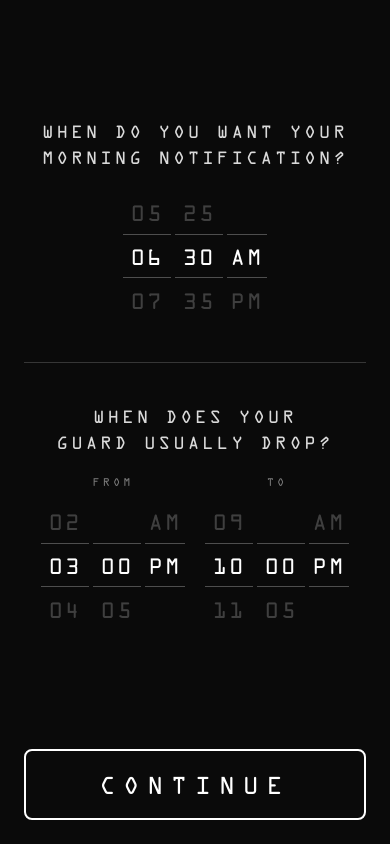
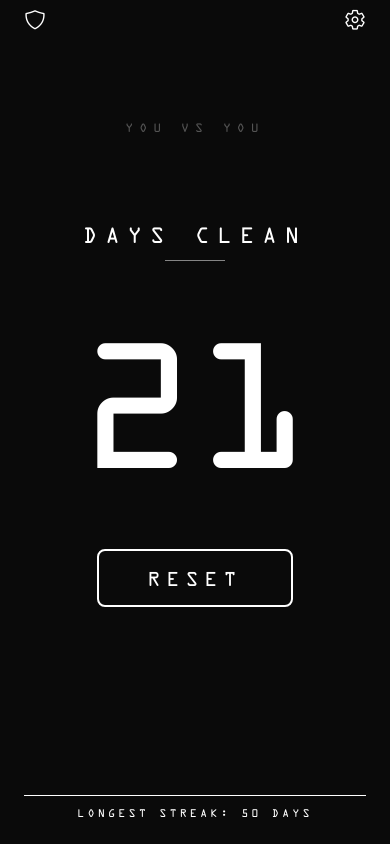
Before and after one commit to cobyc10916-hash/ironlog, a React Native app: screen /Home in a window 390 px wide. Built offline with nearby package versions, Linux system fonts and the light colour scheme.

Commit message:
home screen base layout complete

```diff
--- a/App.js
+++ b/App.js
@@ -1,6 +1,6 @@
 import { useFonts } from 'expo-font';
 import { SafeAreaProvider } from 'react-native-safe-area-context';
-import Notifications from './src/screens/onboarding/Notifications';
+import HomeScreen from './src/screens/HomeScreen';
 
 export default function App() {
   const [fontsLoaded] = useFonts({
@@ -11,7 +11,7 @@ export default function App() {
 
   return (
     <SafeAreaProvider>
-      <Notifications />
+      <HomeScreen />
     </SafeAreaProvider>
   );
 }
--- a/src/screens/HomeScreen.jsx
+++ b/src/screens/HomeScreen.jsx
@@ -1,18 +1,131 @@
-import React from 'react';
-import { View, Text, StyleSheet } from 'react-native';
+import { View, Text, StyleSheet, TouchableOpacity } from 'react-native';
+import { SafeAreaView } from 'react-native-safe-area-context';
+import { Ionicons } from '@expo/vector-icons';
+import { colors } from '../constants/colors';
+import { fonts } from '../constants/fonts';
+
+const STREAK = 21;
+const LONGEST_STREAK = 50;
 
 export default function HomeScreen() {
   return (
-    <View style={styles.container}>
-      <Text>Home</Text>
-    </View>
+    <SafeAreaView style={styles.root}>
+      {/* Top icons */}
+      <View style={styles.topBar}>
+        <Ionicons name="shield-outline" size={22} color={colors.white} />
+        <Ionicons name="settings-outline" size={22} color={colors.white} />
+      </View>
+
+      {/* YOU VS YOU — floated halfway between top bar and center block */}
+      <View style={styles.youVsYouContainer}>
+        <Text style={styles.youVsYou}>YOU VS YOU</Text>
+      </View>
+
+      {/* Center content */}
+      <View style={styles.center}>
+        <Text style={styles.daysClean}>DAYS CLEAN</Text>
+        <View style={styles.miniDivider} />
+        <Text style={styles.streakNumber}>{STREAK}</Text>
+
+        <TouchableOpacity style={styles.resetButton} activeOpacity={0.8}>
+          <Text style={styles.resetText}>RESET</Text>
+        </TouchableOpacity>
+      </View>
+
+      {/* Balancing spacer so center block is truly centered */}
+      <View style={styles.bottomSpacer} />
+
+      {/* Bottom */}
+      <View style={styles.bottom}>
+        <View style={styles.divider} />
+        <Text style={styles.longestStreak}>LONGEST STREAK: {LONGEST_STREAK} DAYS</Text>
+      </View>
+    </SafeAreaView>
   );
 }
 
 const styles = StyleSheet.create({
-  container: {
+  root: {
     flex: 1,
+    backgroundColor: colors.background,
+    paddingHorizontal: 24,
+    paddingBottom: 24,
+  },
+  topBar: {
+    flexDirection: 'row',
+    justifyContent: 'space-between',
     alignItems: 'center',
+    paddingTop: 8,
+  },
+  youVsYouContainer: {
+    flex: 1,
     justifyContent: 'center',
+    alignItems: 'center',
+  },
+  youVsYou: {
+    fontFamily: fonts.display,
+    fontSize: 11,
+    color: colors.white,
+    opacity: 0.3,
+    letterSpacing: 6,
+  },
+  center: {
+    flex: 2,
+    justifyContent: 'center',
+    alignItems: 'center',
+    gap: 8,
+  },
+  miniDivider: {
+    width: 60,
+    height: 1,
+    backgroundColor: colors.white,
+    opacity: 0.5,
+    marginTop: 4,
+  },
+  daysClean: {
+    fontFamily: fonts.display,
+    fontSize: 20,
+    color: colors.white,
+    letterSpacing: 8,
+  },
+  streakNumber: {
+    fontFamily: fonts.display,
+    fontSize: 160,
+    color: colors.white,
+    lineHeight: 160,
+    marginVertical: 48,
+  },
+  resetButton: {
+    borderColor: colors.white,
+    borderWidth: 2,
+    borderRadius: 8,
+    backgroundColor: colors.background,
+    paddingVertical: 14,
+    paddingHorizontal: 48,
+    marginTop: 16,
+  },
+  resetText: {
+    fontFamily: fonts.display,
+    fontSize: 18,
+    color: colors.white,
+    letterSpacing: 6,
+  },
+  bottomSpacer: {
+    flex: 1,
+  },
+  bottom: {
+    alignItems: 'center',
+    gap: 10,
+  },
+  divider: {
+    width: '100%',
+    height: 1,
+    backgroundColor: colors.white,
+  },
+  longestStreak: {
+    fontFamily: fonts.display,
+    fontSize: 10,
+    color: colors.white,
+    letterSpacing: 3,
   },
 });
```
